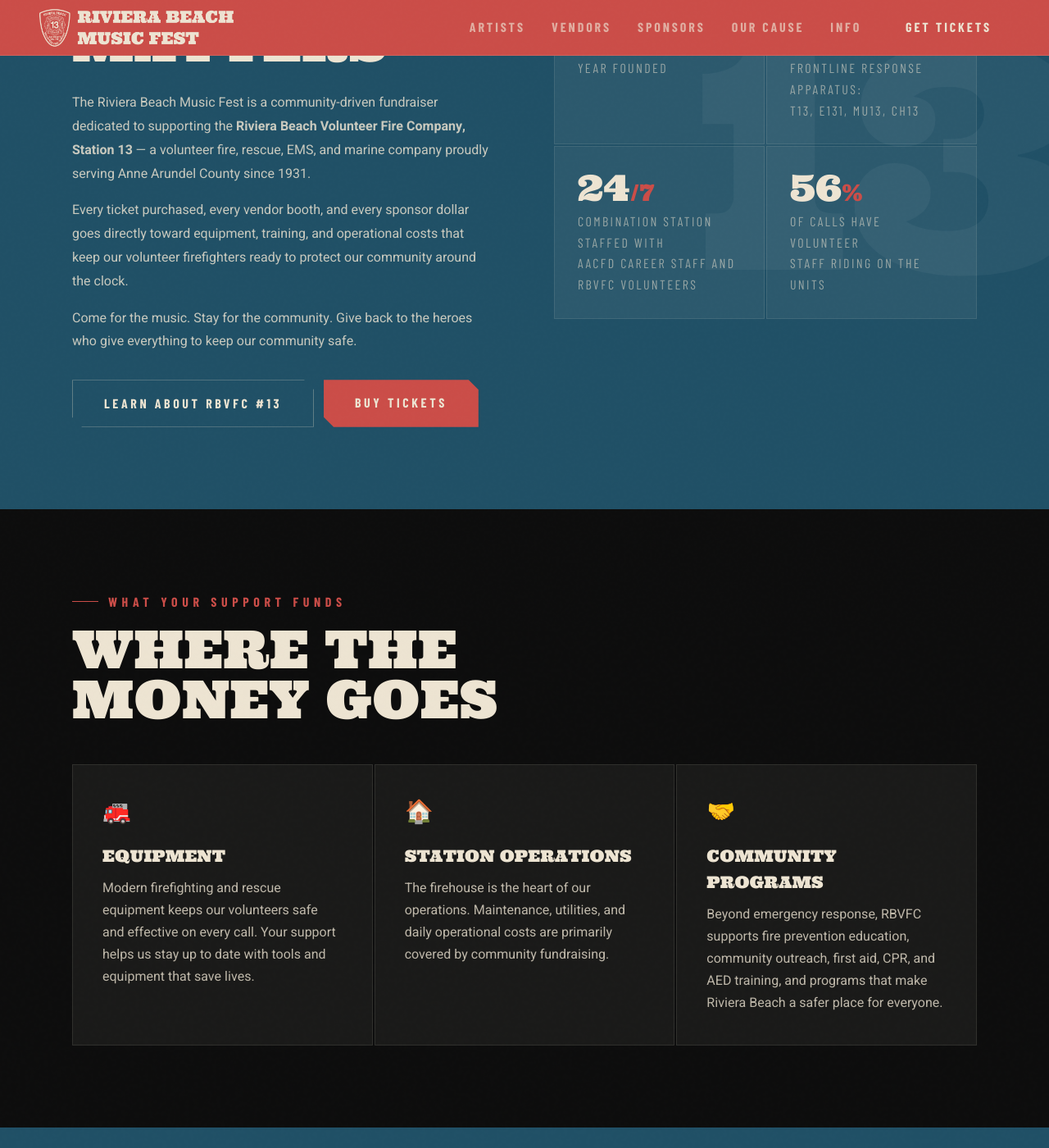
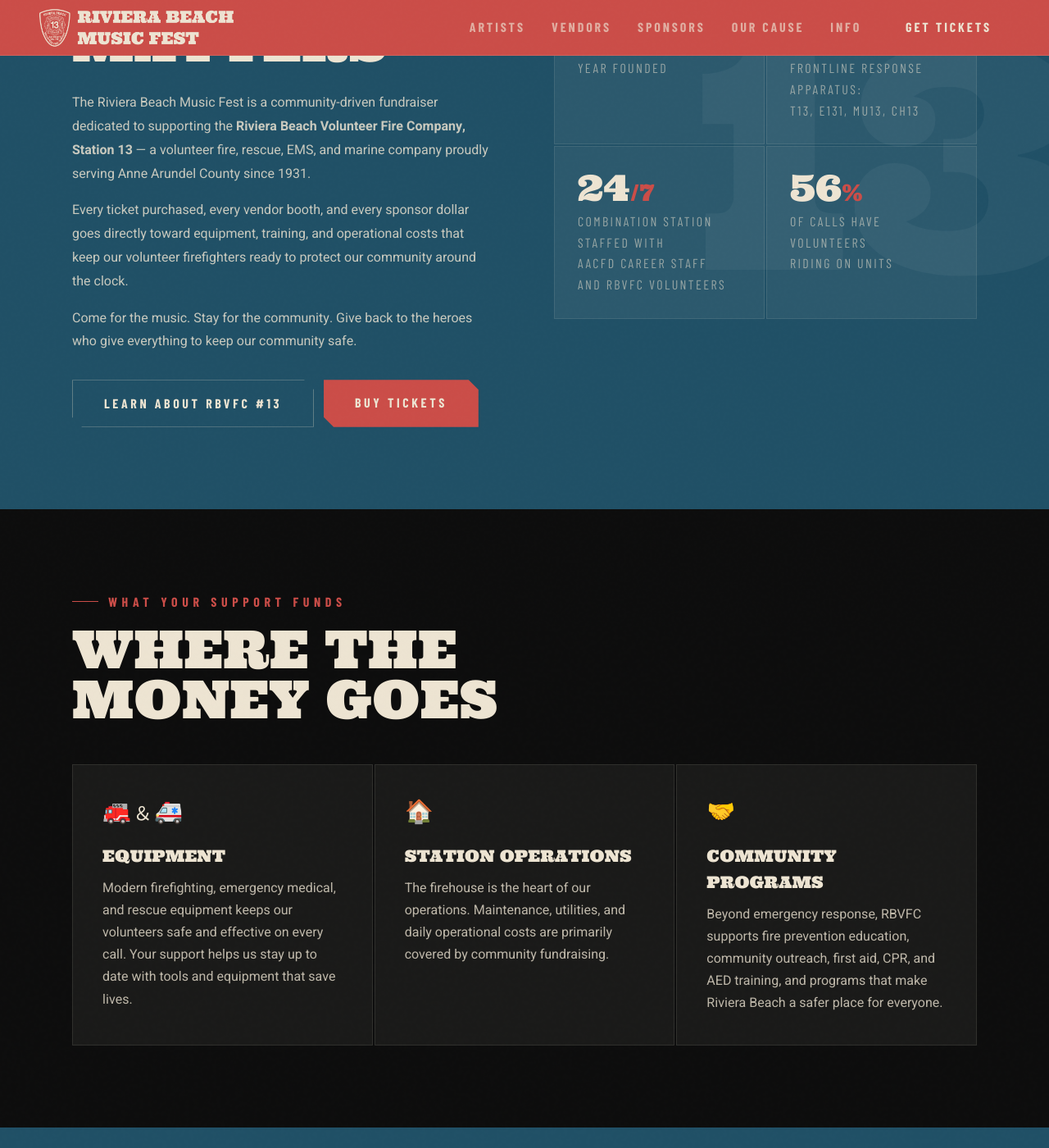
Before and after one commit to RBVFC/rbmf, a Jekyll site: the page built from our-cause/index.html, in a window 1280 px wide and 1400 px high, scrolled down 874 px. Shown: the whole window at 82% size. Built offline with Jekyll 4.4.1, drawn with Linux system fonts in a browser that asks for light colours; some web fonts are replaced.

Commit message:
Update our causes page for formatting fixes

```diff
--- a/our-cause/index.html
+++ b/our-cause/index.html
@@ -45,11 +45,11 @@
         </div>
         <div class="stat-box">
           <div class="stat-number">24<span>/7</span></div>
-          <div class="stat-label">Combination Station staffed with<br>AACFD Career Staff and RBVFC Volunteers</div>
+          <div class="stat-label">Combination Station staffed with<br>AACFD Career Staff<br>and RBVFC Volunteers</div>
         </div>
         <div class="stat-box">
           <div class="stat-number">56<span>%</span></div>
-          <div class="stat-label">of calls have volunteer<br>staff riding on the units</div>
+          <div class="stat-label">of calls have volunteers<br>riding on units</div>
         </div>
       </div>
     </div>
@@ -62,9 +62,9 @@
     <h2 style="margin-bottom:48px;">Where The<br>Money Goes</h2>
     <div class="info-grid">
       <div class="info-card">
-        <div class="info-card__icon">🚒</div>
+        <div class="info-card__icon">🚒﹠🚑</div>
         <div class="info-card__title">Equipment</div>
-        <p class="info-card__body">Modern firefighting and rescue equipment keeps our volunteers safe and effective on every call. Your support helps us stay up to date with tools and equipment that save lives.</p>
+        <p class="info-card__body">Modern firefighting, emergency medical, and rescue equipment keeps our volunteers safe and effective on every call. Your support helps us stay up to date with tools and equipment that save lives.</p>
       </div>
       <div class="info-card">
         <div class="info-card__icon">🏠</div>
```
